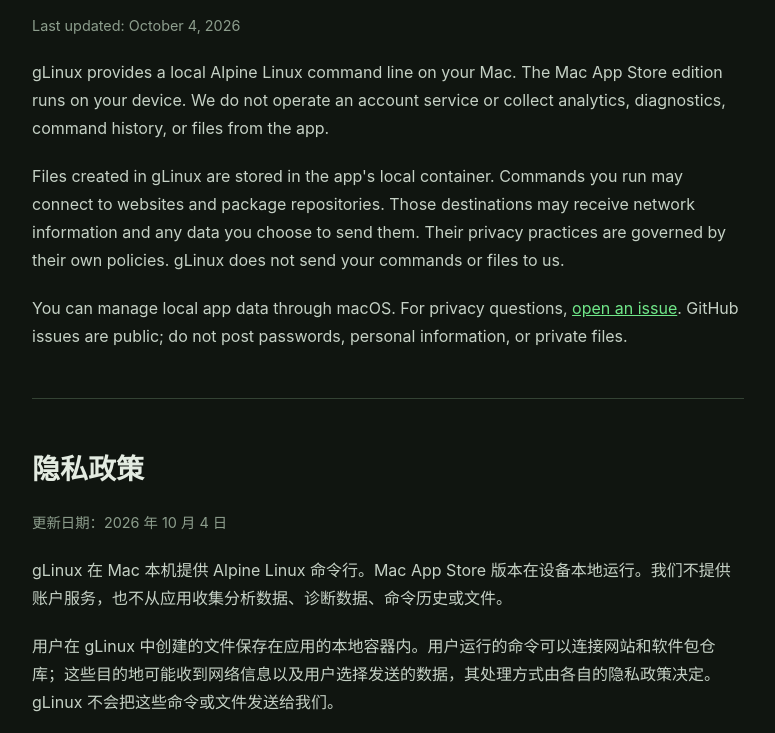
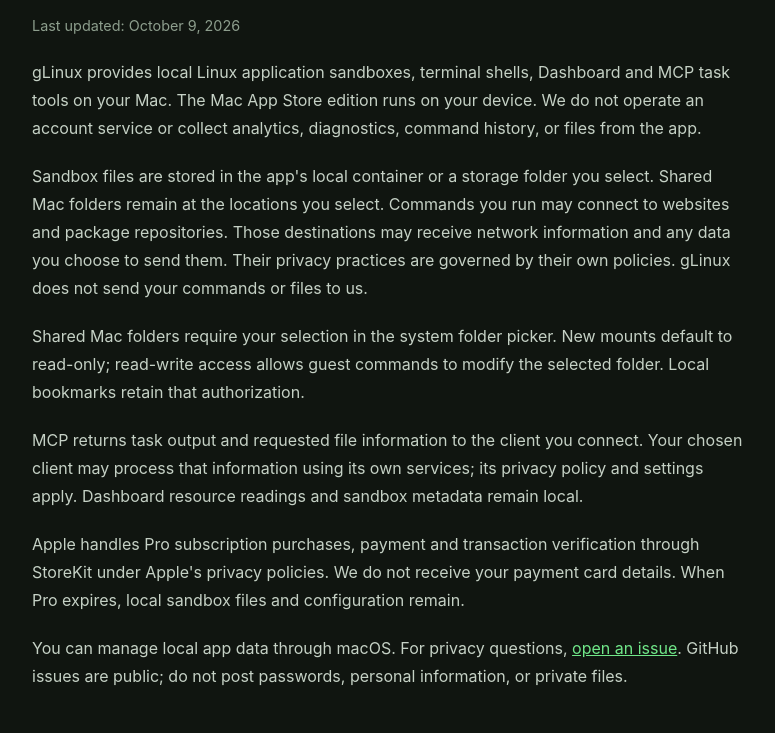
Before and after one commit to sirouni/glinux-legal, a plain HTML site: page privacy.html in a window 1280 px wide. Shown: the part 172-905 px from the top of the page, without its empty margins (252-1027 px from the left). Drawn offline with Linux system fonts and the light colour scheme.

Commit message:
Add App Store link and update privacy details for Pro and MCP

```diff
--- a/landing.css
+++ b/landing.css
@@ -38,3 +38,5 @@
 .hero .product-window{width:min(1240px,100%)}
 
 .sandbox-icon{flex-shrink:0;overflow:visible}
+
+.store-status{text-decoration:none}.store-status:hover{background:#91f4a7}
--- a/privacy.html
+++ b/privacy.html
@@ -10,16 +10,22 @@
   <main>
     <nav><a href="./">gLinux</a><a href="support.html">Support</a><a href="https://github.com/sirouni/glinux-legal/issues">Issues ↗</a></nav>
     <h1>Privacy Policy</h1>
-    <p class="meta">Last updated: October 4, 2026</p>
-    <p>gLinux provides a local Alpine Linux command line on your Mac. The Mac App Store edition runs on your device. We do not operate an account service or collect analytics, diagnostics, command history, or files from the app.</p>
-    <p>Files created in gLinux are stored in the app's local container. Commands you run may connect to websites and package repositories. Those destinations may receive network information and any data you choose to send them. Their privacy practices are governed by their own policies. gLinux does not send your commands or files to us.</p>
+    <p class="meta">Last updated: October 9, 2026</p>
+    <p>gLinux provides local Linux application sandboxes, terminal shells, Dashboard and MCP task tools on your Mac. The Mac App Store edition runs on your device. We do not operate an account service or collect analytics, diagnostics, command history, or files from the app.</p>
+    <p>Sandbox files are stored in the app's local container or a storage folder you select. Shared Mac folders remain at the locations you select. Commands you run may connect to websites and package repositories. Those destinations may receive network information and any data you choose to send them. Their privacy practices are governed by their own policies. gLinux does not send your commands or files to us.</p>
+    <p>Shared Mac folders require your selection in the system folder picker. New mounts default to read-only; read-write access allows guest commands to modify the selected folder. Local bookmarks retain that authorization.</p>
+    <p>MCP returns task output and requested file information to the client you connect. Your chosen client may process that information using its own services; its privacy policy and settings apply. Dashboard resource readings and sandbox metadata remain local.</p>
+    <p>Apple handles Pro subscription purchases, payment and transaction verification through StoreKit under Apple's privacy policies. We do not receive your payment card details. When Pro expires, local sandbox files and configuration remain.</p>
     <p>You can manage local app data through macOS. For privacy questions, <a href="https://github.com/sirouni/glinux-legal/issues/new/choose">open an issue</a>. GitHub issues are public; do not post passwords, personal information, or private files.</p>
     <hr>
     <h2 lang="zh-Hans">隐私政策</h2>
-    <p class="meta" lang="zh-Hans">更新日期：2026 年 10 月 4 日</p>
+    <p class="meta" lang="zh-Hans">更新日期：2026 年 10 月 9 日</p>
     <div lang="zh-Hans">
-      <p>gLinux 在 Mac 本机提供 Alpine Linux 命令行。Mac App Store 版本在设备本地运行。我们不提供账户服务，也不从应用收集分析数据、诊断数据、命令历史或文件。</p>
-      <p>用户在 gLinux 中创建的文件保存在应用的本地容器内。用户运行的命令可以连接网站和软件包仓库；这些目的地可能收到网络信息以及用户选择发送的数据，其处理方式由各自的隐私政策决定。gLinux 不会把这些命令或文件发送给我们。</p>
+      <p>gLinux 在 Mac 本机提供 Linux 应用沙箱、终端、Dashboard 和 MCP 任务工具。Mac App Store 版本在设备本地运行。我们不提供账户服务，也不从应用收集分析数据、诊断数据、命令历史或文件。</p>
+      <p>沙箱文件保存在应用的本地容器或用户选择的存储目录内；共享 Mac 文件夹保留在用户选择的位置。用户运行的命令可以连接网站和软件包仓库；这些目的地可能收到网络信息以及用户选择发送的数据，其处理方式由各自的隐私政策决定。gLinux 不会把这些命令或文件发送给我们。</p>
+      <p>共享 Mac 目录须由用户在系统目录选择器中选择。新挂载默认只读；选择读写后，guest 命令可修改所选目录。本地 bookmark 保留该授权。</p>
+      <p>MCP 向用户连接的客户端返回任务输出及请求的文件信息。所选客户端可能通过其自身服务处理这些信息，应以该客户端的隐私政策和设置为准。Dashboard 资源读数和沙箱元数据保存在本地。</p>
+      <p>Apple 通过 StoreKit 处理 Pro 订阅购买、支付和交易验证，适用 Apple 的隐私政策。我们不会收到用户的银行卡信息。Pro 到期后，本地沙箱文件和配置仍保留。</p>
       <p>用户可通过 macOS 管理本地应用数据。如对隐私政策有疑问，请<a href="https://github.com/sirouni/glinux-legal/issues/new/choose">创建 Issue</a>。GitHub Issue 是公开的，请勿发布密码、个人信息或私人文件。</p>
     </div>
   </main>
```
Also changed, not shown: index.html (+2 -2 lines).
